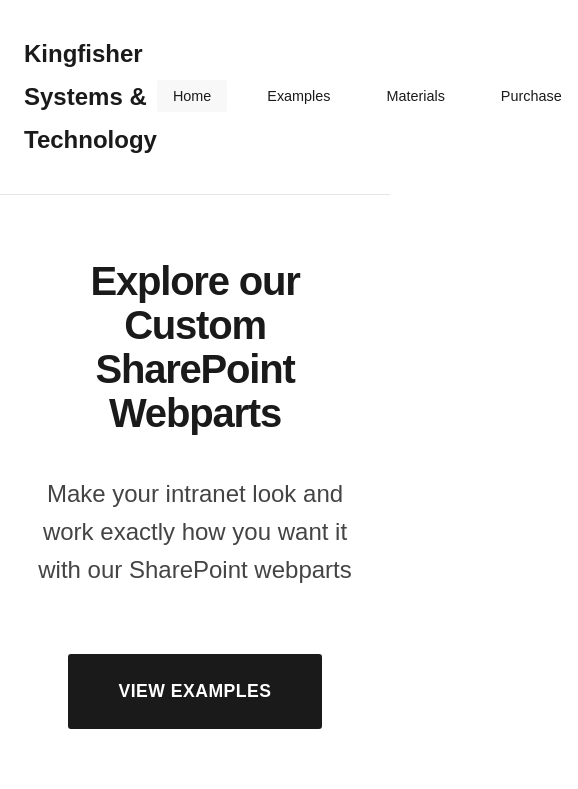
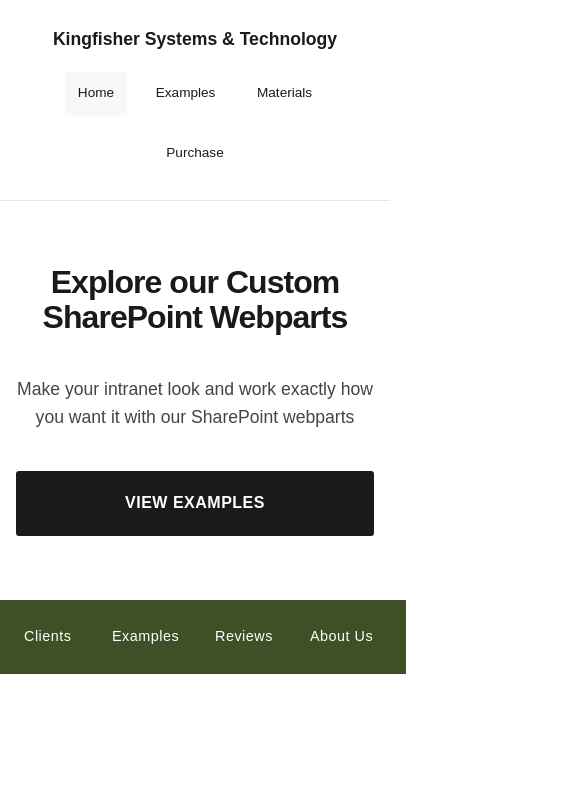
Before and after one commit to crxstian-7/pdxkingfishersolutions, a plain HTML site: page index.html in a window 390 px wide. Shown: the top 789 px of the page, 578 px wide, since content can reach past the window. Drawn offline with Linux system fonts and the light colour scheme.

Commit message:
Update styles.css

```diff
--- a/styles.css
+++ b/styles.css
@@ -460,13 +460,27 @@
     color: white;
 }
 
+/* Mobile responsiveness - ONLY for smaller devices */
 @media (max-width: 768px) {
     .container {
         padding: 0 1.5rem;
     }
 
+    nav {
+        flex-direction: column;
+        gap: 1rem;
+        padding: 1.5rem 0;
+    }
+
+    .logo {
+        font-size: 1.3rem;
+        text-align: center;
+    }
+
     .nav-links {
-        gap: 1.5rem;
+        gap: 1rem;
+        flex-wrap: wrap;
+        justify-content: center;
     }
 
     .nav-links a {
@@ -484,6 +498,11 @@
 
     .hero {
         padding: 2rem 0 4rem;
+    }
+
+    .hero p {
+        font-size: 1.2rem;
+        margin-bottom: 2.5rem;
     }
 
     .values-title {
@@ -511,43 +530,87 @@
     }
 
     .forest-green-section {
-        flex-direction: column;
-        gap: 1rem;
+        margin-left: -1.5rem;
+        margin-right: -1.5rem;
+        padding: 1rem 1.5rem;
     }
 
     .button-group {
-        grid-template-columns: 1fr;
-        grid-template-rows: repeat(4, 1fr);
-        gap: 1rem;
+        grid-template-columns: 1fr 1fr;
+        grid-template-rows: 1fr 1fr;
+        gap: 0.5rem;
+        height: auto;
     }
 
     .button-row .bb-button {
-        padding: 1.25rem 2.5rem;
-        font-size: 1.1rem;
-        min-width: 160px;
-        transform: skewX(-20deg);
+        padding: 1rem 1.5rem;
+        font-size: 1rem;
+        min-width: 120px;
+        transform: skewX(-15deg);
+        margin-left: -2px;
+        min-height: 44px;
     }
 
-    /* Standardized mobile dimensions */
+    .button-row .bb-button span {
+        transform: skewX(15deg);
+    }
+
+    /* Mobile examples grid */
     .list-content img {
         height: 140px;
     }
 
     .list-content h2 {
-        height: 4.2rem; /* Adjusted for 3 lines on mobile */
+        height: auto;
         font-size: 1.2rem;
-        -webkit-line-clamp: 3;
-        line-clamp: 3; /* Standard property for compatibility */
+        -webkit-line-clamp: 2;
+        line-clamp: 2;
     }
 
     .list-content p {
         -webkit-line-clamp: 3;
-        line-clamp: 3; /* Standard property for compatibility */
+        line-clamp: 3;
         font-size: 0.9rem;
+    }
+
+    .contact-form {
+        margin: 2rem auto;
+    }
+
+    .form-group input,
+    .form-group textarea {
+        font-size: 16px; /* Prevents zoom on iOS */
     }
 }
 
+/* iPhone and small mobile specific */
 @media (max-width: 480px) {
+    .container {
+        padding: 0 1rem;
+    }
+
+    .logo {
+        font-size: 1.1rem;
+    }
+
+    .nav-links a {
+        padding: 0.4rem 0.8rem;
+        font-size: 0.85rem;
+    }
+
+    h1 {
+        font-size: 2rem;
+    }
+
+    .hero p {
+        font-size: 1.1rem;
+    }
+
+    .btn {
+        padding: 1rem 2rem;
+        font-size: 1rem;
+    }
+
     .values-title {
         font-size: 1.8rem;
     }
@@ -561,21 +624,57 @@
         margin-bottom: 2.5rem;
     }
 
-    /* Standardized small mobile dimensions */
+    .forest-green-section {
+        margin-left: -1rem;
+        margin-right: -1rem;
+        padding: 0.75rem 1rem;
+    }
+
+    .button-group {
+        gap: 0.25rem;
+    }
+
+    .button-row .bb-button {
+        padding: 0.75rem 1rem;
+        font-size: 0.9rem;
+        min-width: 100px;
+    }
+
+    .list-content {
+        padding: 1rem;
+    }
+
     .list-content img {
         height: 120px;
     }
 
     .list-content h2 {
-        height: 3.9rem; /* Adjusted for 3 lines on small mobile */
         font-size: 1.1rem;
-        -webkit-line-clamp: 3;
-        line-clamp: 3; /* Standard property for compatibility */
+        margin-bottom: 0.75rem;
     }
 
     .list-content p {
+        font-size: 0.85rem;
         -webkit-line-clamp: 2;
-        line-clamp: 2; /* Standard property for compatibility */
-        font-size: 0.85rem;
+        line-clamp: 2;
+    }
+
+    .list-content a {
+        padding: 0.6rem 1rem;
+        font-size: 0.9rem;
     }
 }
+
+/* Ensure touch targets are large enough on mobile */
+@media (max-width: 768px) {
+    .nav-links a,
+    .btn,
+    .bb-button,
+    .list-content a,
+    button[type="submit"] {
+        min-height: 44px;
+        display: flex;
+        align-items: center;
+        justify-content: center;
+    }
+}
```
